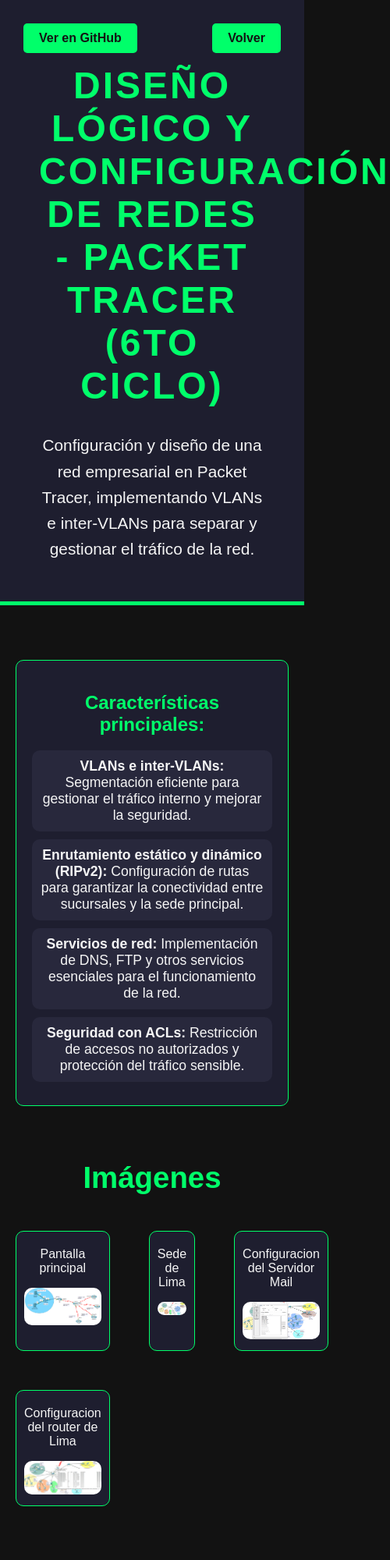
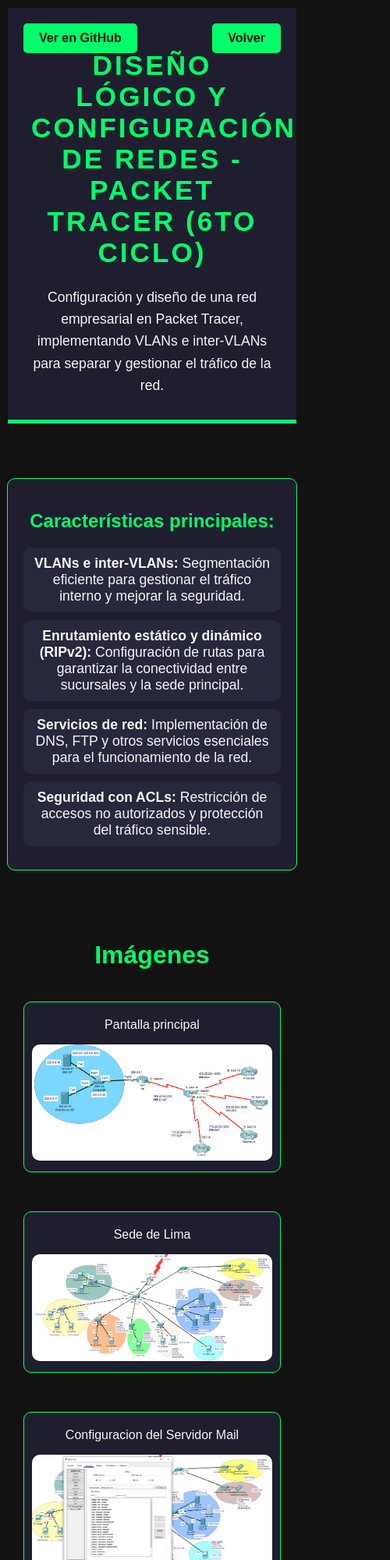
Before and after one commit to MatiasFHC/portafolio, a plain HTML site: page redes.html in a window 390 px wide. Shown: the top 2000 px of the page at 78% size, 500 px wide, since content can reach past the window. Before the commit the page ends 1951 px from the top, so only its background shows below. Drawn offline with Linux system fonts and the light colour scheme.

Commit message:
responsive

```diff
--- a/proyectos.css
+++ b/proyectos.css
@@ -141,3 +141,65 @@
     transform: scale(1.1);
     transition: transform 0.5s;
 }
+
+@media (max-width: 1024px) {
+    /* Para pantallas más pequeñas como tabletas o pantallas de ancho mediano */
+    .cards {
+        flex-direction: column;
+        align-items: center;
+    }
+
+    .card {
+        margin-bottom: 20px;
+        width: 90%; /* Aumenta el tamaño de las cards para que se ajusten mejor */
+    }
+}
+
+@media (max-width: 768px) {
+    /* Para pantallas de dispositivos móviles */
+    body {
+        padding: 10px;
+    }
+
+    header {
+        padding: 30px;
+    }
+
+    header h1 {
+        font-size: 2.2rem;
+    }
+
+    header p {
+        font-size: 1.1rem;
+    }
+
+    .cards {
+        gap: 20px;
+    }
+
+    .card {
+        width: 100%;
+    }
+
+    .text-imagen {
+        font-size: 2rem;
+    }
+
+    .imagenes-contenedor {
+        grid-template-columns: repeat(2, 1fr); /* Dos columnas para móviles */
+    }
+}
+
+@media (max-width: 1024px) {
+    /* Para pantallas con menos de 1024px de ancho */
+    .imagenes-contenedor {
+        grid-template-columns: repeat(2, 1fr); /* Dos columnas */
+    }
+}
+
+@media (max-width: 768px) {
+    /* Para móviles */
+    .imagenes-contenedor {
+        grid-template-columns: 1fr; /* Una columna */
+    }
+}
--- a/styles.css
+++ b/styles.css
@@ -578,3 +578,95 @@
 footer p {
     margin: 0;
 }
+
+/* Estilos para pantallas pequeñas (celulares) */
+@media (max-width: 768px) {
+    header {
+        padding: 30px 10px;
+        height: auto;
+    }
+
+    header h1 {
+        font-size: 2.5rem;
+    }
+
+    header p {
+        font-size: 1rem;
+    }
+
+    nav {
+        margin-top: 10px;
+    }
+
+    nav a {
+        font-size: 1rem;
+    }
+
+    .social-icons {
+        top: 10px;
+        right: 10px;
+    }
+
+    .social-icons a {
+        font-size: 20px;
+    }
+
+    .scroll-indicator {
+        font-size: 36px;
+    }
+
+    .habilidades-container, .habilidades-blandas-container, .certificados-container {
+        grid-template-columns: 1fr; /* Una sola columna para pantallas pequeñas */
+    }
+
+    .proyectos-container {
+        grid-template-columns: 1fr; /* Una sola columna en pantallas pequeñas */
+    }
+
+    .proyecto, .certificados {
+        padding: 20px;
+        max-width: 100%;
+    }
+
+    /* Estilos de las barras de progreso */
+    .barra progress {
+        width: 100%; /* Asegura que las barras de progreso ocupen el 100% */
+    }
+
+    /* Ajustar el tamaño de las imágenes en los proyectos */
+    .proyecto img {
+        max-width: 100%;
+        height: auto;
+    }
+
+    /* Estilo para las habilidades blandas */
+    .habilidad-blanda img {
+        max-height: 150px; /* Limitar la altura de las imágenes */
+    }
+
+    /* Hacer que los botones de GitHub en los proyectos se ajusten bien */
+    .github-container {
+        position: static;
+        margin-top: 20px;
+    }
+}
+
+/* Estilos para pantallas medianas (tabletas) */
+@media (max-width: 1024px) {
+    header {
+        padding: 40px 20px;
+    }
+
+    .habilidades-container, .habilidades-blandas-container, .certificados-container {
+        grid-template-columns: repeat(2, 1fr); /* Dos columnas en pantallas medianas */
+    }
+
+    .proyectos-container {
+        grid-template-columns: repeat(2, 1fr);
+    }
+
+    .proyecto, .certificados {
+        padding: 30px;
+        max-width: 90%;
+    }
+}
```
Also changed, not shown: index.html (+1 -1 lines).
